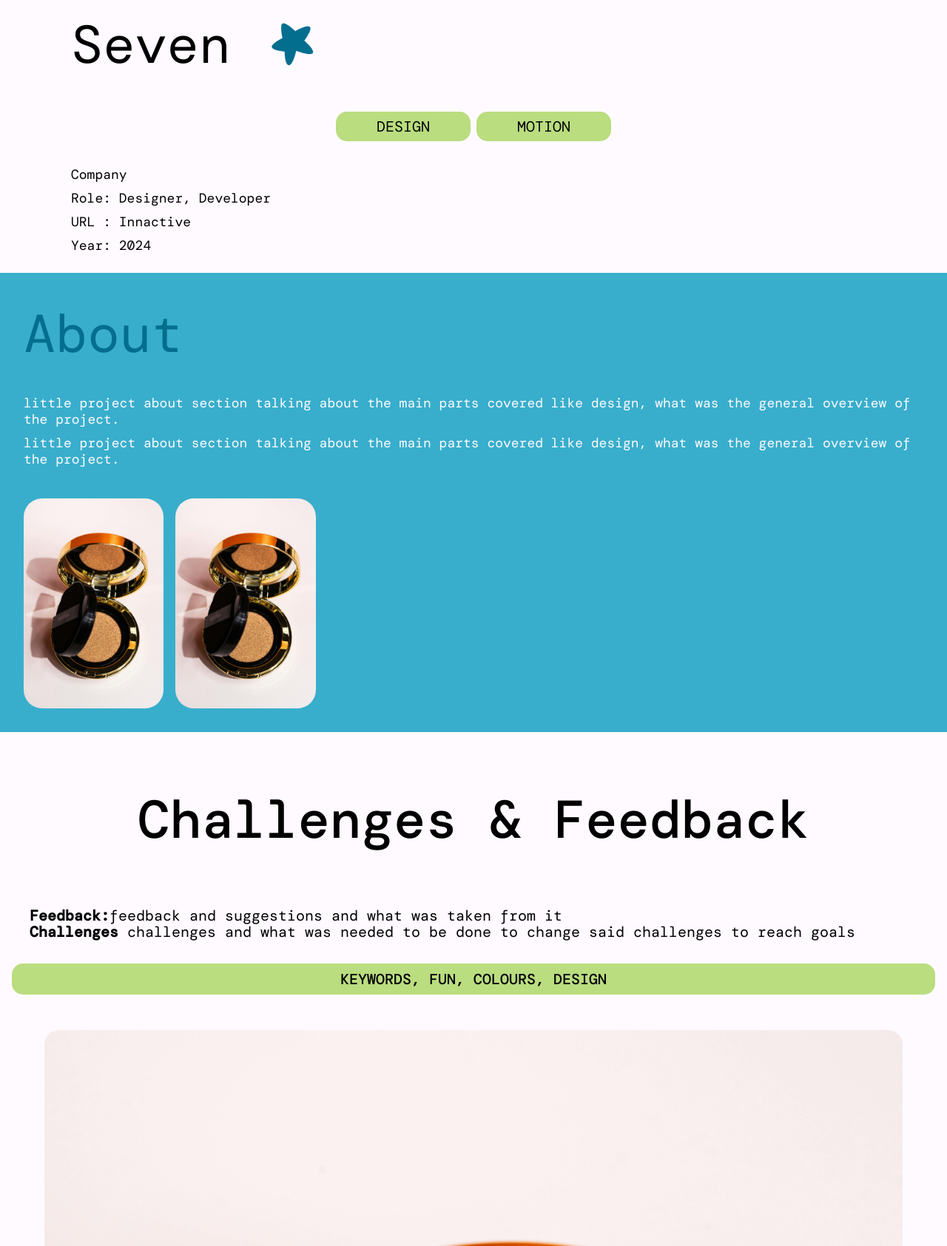
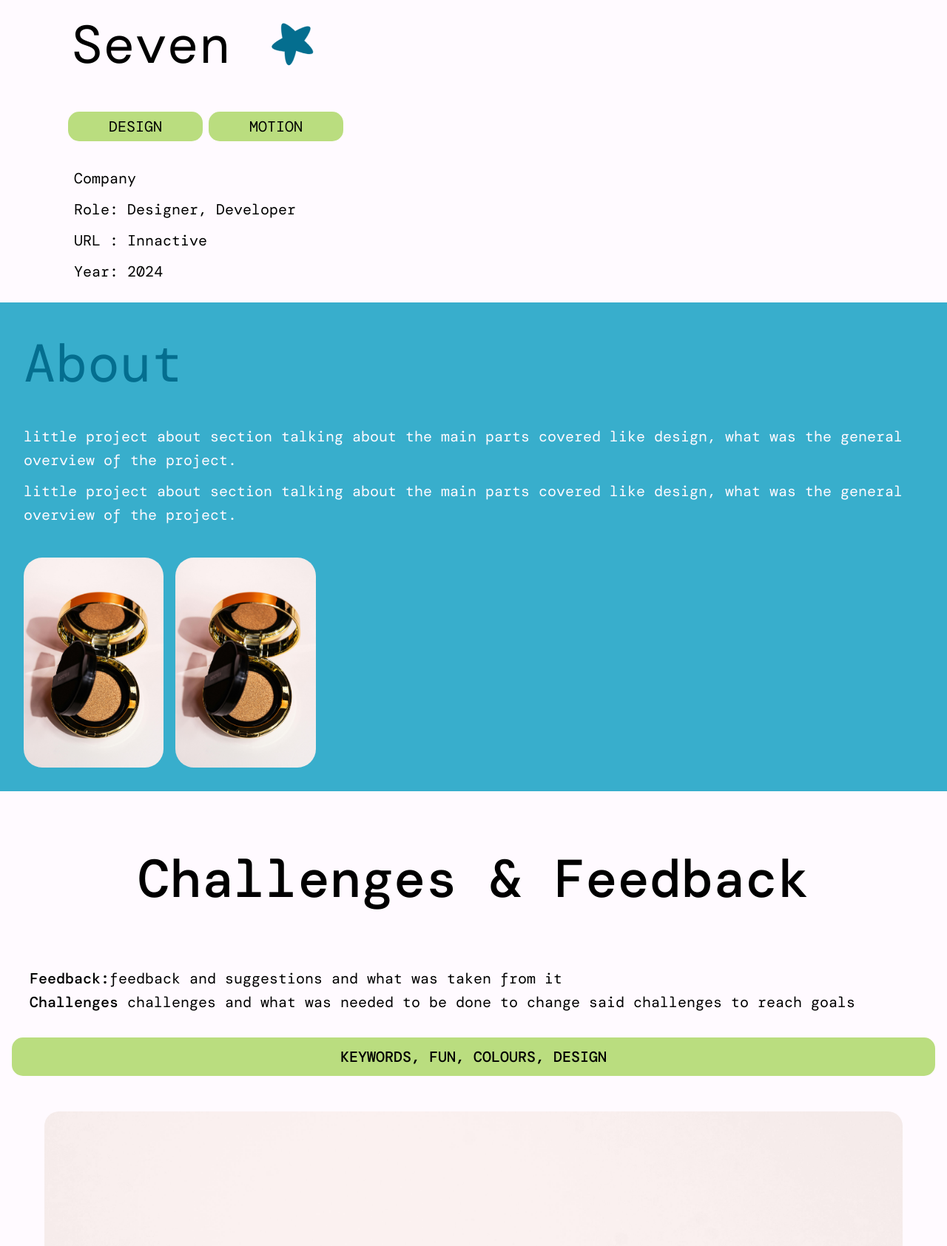
Before and after one commit to casspb/pelacek_cassidy_portfolio, a PHP site: page /project.html in a window 1280 px wide. Shown: the part 86-1771 px from the top of the page at 74% size. Run offline with PHP 8.4, Linux system fonts and the light colour scheme; some libraries are stand-ins or nearby versions; some web fonts are replaced.

Commit message:
more project styling
project styling for project page

```diff
--- a/project.html
+++ b/project.html
@@ -41,7 +41,7 @@
     <main>
         <section class="title grid-con">
         <h1 class="col-span-full">Seven <img class="title-star" src="images/cassID-star.svg" alt="logo star"></h1>
-        <div class="sorting-buttons-container col-span-full">
+        <div class="sorting-buttons-container col-span-full m-col-start-1 m-col-span-6">
         <div class="sorting-buttons"><p>DESIGN</p></div>
         <div class="sorting-buttons "><p>MOTION</p></div>
         </div>
--- a/sass/abstracts/_variables.scss
+++ b/sass/abstracts/_variables.scss
@@ -73,20 +73,22 @@ h3 {
 
 p {
     font-weight: 400;
-    line-height: 22px;
     font-size: $font-size-p; // Base size for mobile
     font-family: $primary-font-family;
 
 
     @media (min-width: $breakpoint-mobile) {
+        line-height: 22px;
         font-size: 14px; // Mobile size
     }
 
     @media (min-width: $breakpoint-tablet) {
+        line-height: 32px;
         font-size: 20px;
     }
 
     @media (min-width: $breakpoint-desktop) {
+        line-height: 34px;
         font-size: 24px;
     }
 }
--- a/sass/main.scss
+++ b/sass/main.scss
@@ -306,3 +306,10 @@ body{
     display: flex; // Use flexbox for inline display
     gap: 20px; // Optional: Add some space between testimonials
 }
+
+@media (min-width: 768px) {
+    .sorting-buttons-container {
+        padding-left: 2em;
+        justify-content: left;
+        }
+}
--- a/sass/pages/_project.scss
+++ b/sass/pages/_project.scss
@@ -19,7 +19,6 @@
     margin: 1em 0;
 
     p{
-        font-size: 18px;
         margin: 10px 0;
          padding: 0 2em;
     }
@@ -42,7 +41,6 @@
     }
 
     p{
-        font-size: 18px;
         color: a.$base-colour;
         margin-bottom: 10px;
     }
@@ -63,7 +61,7 @@
         padding: 0 2em;
 
         span{
-            font-weight: bold;
+            font-weight: 500;
         }
     }
 }
```
Also changed, not shown: css/main.css, 1 other file.
